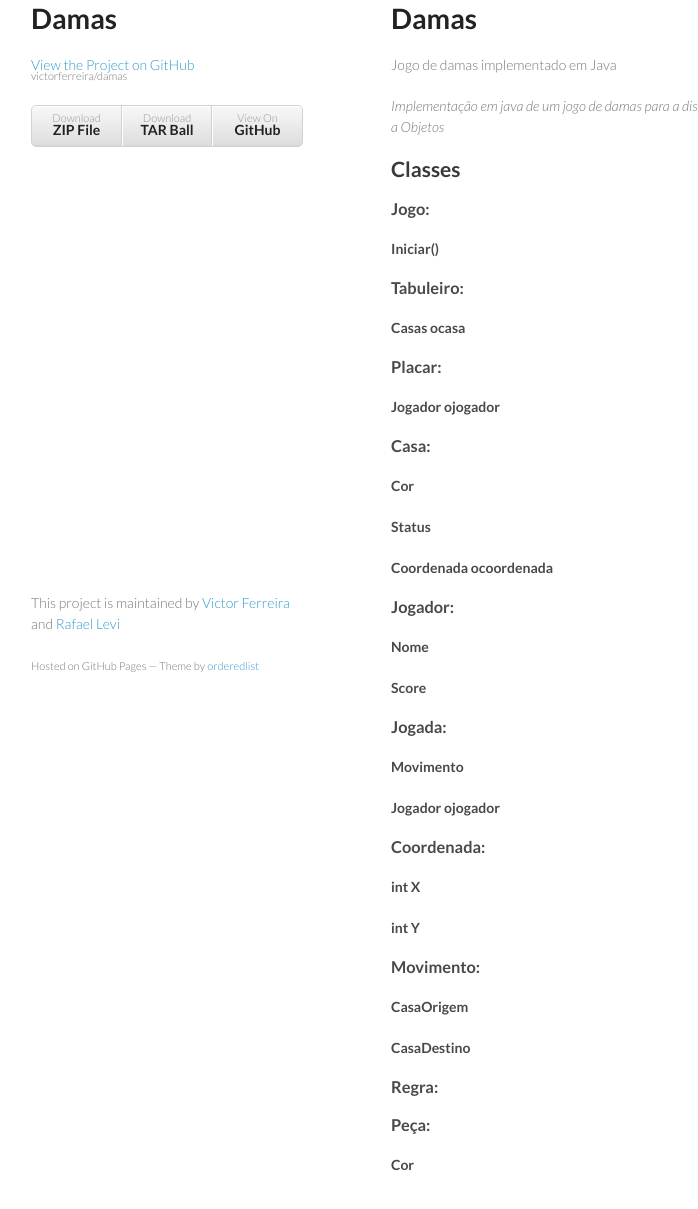
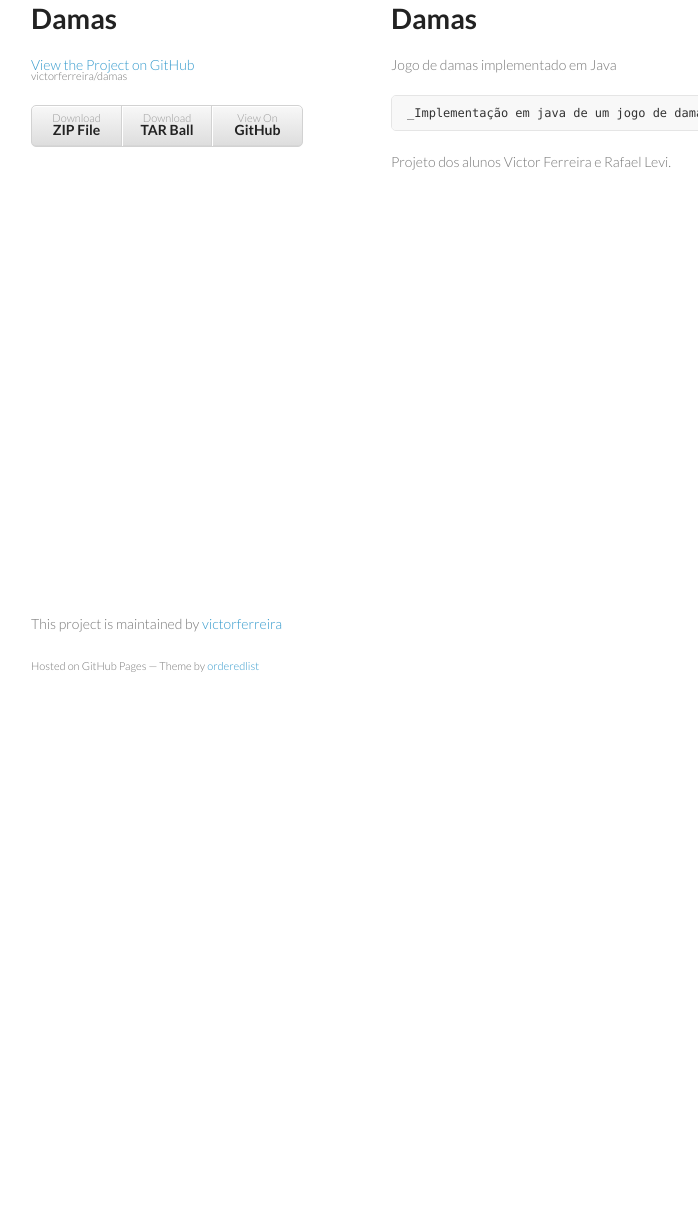
Before and after one commit to rafaellevissa/damas, a plain HTML site: page index.html in a window 1280 px wide. Shown: the part 55-1264 px from the top of the page, without its empty margins (179-877 px from the left). After the commit the page ends 800 px from the top, so only its background shows below. Drawn offline with Linux system fonts and the light colour scheme.

```diff
--- a/index.html
+++ b/index.html
@@ -32,62 +32,13 @@
 
 <p>Jogo de damas implementado em Java</p>
 
-<p><em>Implementação em java de um jogo de damas para a disciplina de Programação Orientada a Objetos</em></p>
+<pre><code>_Implementação em java de um jogo de damas para a disciplina de Programação Orientada a Objetos_
+</code></pre>
 
-<h2>Classes</h2>
-
-<h3>Jogo:</h3>
-
-<h4>Iniciar()</h4>
-
-<h3>Tabuleiro:</h3>
-
-<h4>Casas ocasa</h4>
-
-<h3>Placar:</h3>
-
-<h4>Jogador ojogador</h4>
-
-<h3>Casa:</h3>
-
-<h4>Cor</h4>
-
-<h4>Status</h4>
-
-<h4>Coordenada ocoordenada</h4>
-
-<h3>Jogador:</h3>
-
-<h4>Nome</h4>
-
-<h4>Score</h4>
-
-<h3>Jogada:</h3>
-
-<h4>Movimento</h4>
-
-<h4>Jogador ojogador</h4>
-
-<h3>Coordenada:</h3>
-
-<h4>int X</h4>
-
-<h4>int Y</h4>
-
-<h3>Movimento:</h3>
-
-<h4>CasaOrigem</h4>
-
-<h4>CasaDestino</h4>
-
-<h3>Regra:</h3>
-
-<h3>Peça:</h3>
-
-<h4>Cor</h4>
+<p>Projeto dos alunos Victor Ferreira e Rafael Levi.</p>
       </section>
       <footer>
-        <p>This project is maintained by <a href="https://github.com/victorferreira">Victor Ferreira</a> and <a href="https://github.com/rafaellevissa">Rafael Levi</a></p>
+        <p>This project is maintained by <a href="https://github.com/victorferreira">victorferreira</a></p>
         <p><small>Hosted on GitHub Pages &mdash; Theme by <a href="https://github.com/orderedlist">orderedlist</a></small></p>
       </footer>
     </div>
--- a/params.json
+++ b/params.json
@@ -1 +1 @@
-{"name":"Damas","tagline":"","body":"Damas\r\n=====\r\n\r\nJogo de damas implementado em Java\r\n\r\n_Implementação em java de um jogo de damas para a disciplina de Programação Orientada a Objetos_\r\n\r\n##Classes\r\n\r\n###Jogo:\r\n####Iniciar()\r\n\r\n###Tabuleiro:\r\n####Casas ocasa\r\n\r\n###Placar:\r\n####Jogador ojogador\r\n\r\n###Casa:\r\n####Cor\r\n####Status\r\n####Coordenada ocoordenada\r\n\r\n###Jogador:\r\n####Nome\r\n####Score\r\n\r\n###Jogada:\r\n####Movimento\r\n####Jogador ojogador\r\n\r\n###Coordenada:\r\n####int X\r\n####int Y\r\n\r\n###Movimento:\r\n####CasaOrigem\r\n####CasaDestino\r\n\r\n###Regra:\r\n\r\n###Peça:\r\n####Cor\r\n\r\n","google":"","note":"Don't delete this file! It's used internally to help with page regeneration."}
+{"name":"Damas","tagline":"","body":"Damas\r\n=====\r\n\r\nJogo de damas implementado em Java\r\n\r\n    _Implementação em java de um jogo de damas para a disciplina de Programação Orientada a Objetos_\r\n\r\nProjeto dos alunos Victor Ferreira e Rafael Levi.\r\n","google":"","note":"Don't delete this file! It's used internally to help with page regeneration."}
```
